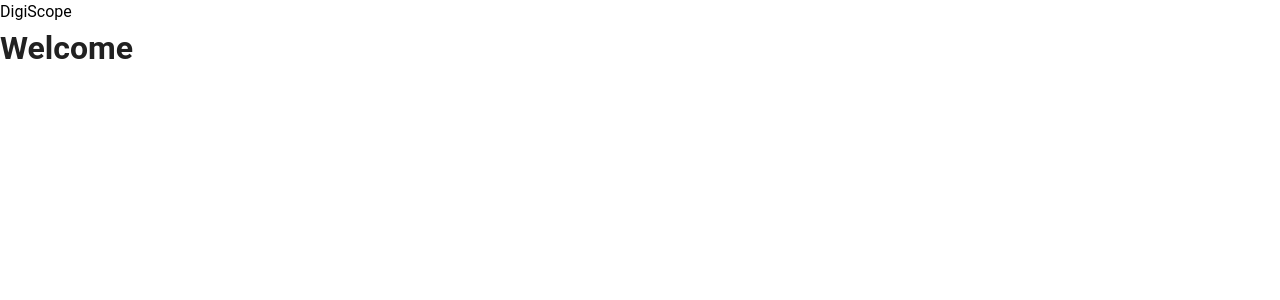
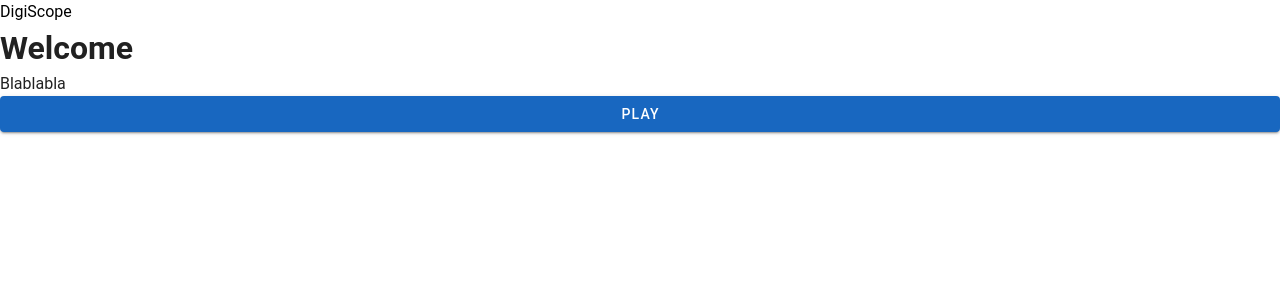
Before and after one commit to CSITEd/digiscope-assess, a Nuxt app: page / in a window 1280 px wide. Shown: the top 300 px of the page. Built offline with nearby package versions, Linux system fonts and the light colour scheme; no server answers.

Commit message:
Create main pages

```diff
--- a/pages/index.vue
+++ b/pages/index.vue
@@ -1,12 +1,7 @@
-<script setup lang="ts">
-const route = useRoute()
-const { data } = await useFetch('/api/test')
-</script>
+<template>
+  <h1>Welcome</h1>
 
-<template>
-  <div>
-    <h1>Welcome</h1>
-  </div>
+  <p>Blablabla</p>
 
-  <MCQuestion v-if="data" :question="data.questions[0]" />
+  <VBtn color="primary" to="/play">Play</VBtn>
 </template>
--- /dev/null
+++ b/pages/play.vue
@@ -0,0 +1,13 @@
+<script setup lang="ts">
+const route = useRoute()
+const { data } = await useFetch('/api/test')
+</script>
+
+<template>
+  <div>
+    <h1>Welcome</h1>
+  </div>
+
+  <MCQuestion v-if="data" :question="data.questions[0]" />
+  <VBtn>Valider</VBtn>
+</template>
--- /dev/null
+++ b/pages/results.vue
@@ -0,0 +1,5 @@
+<template>
+    <h1>Résultats</h1>
+
+    <p>Blablabla</p>
+</template>
```
